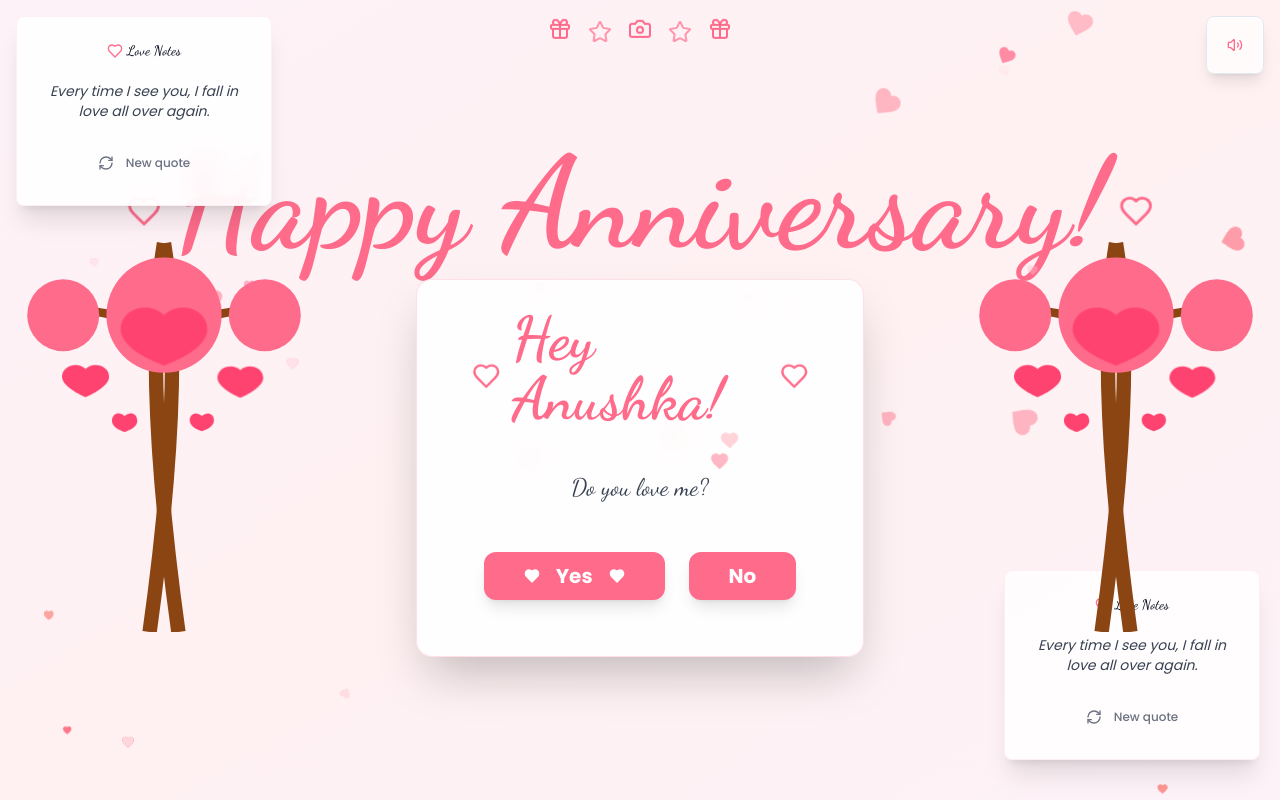
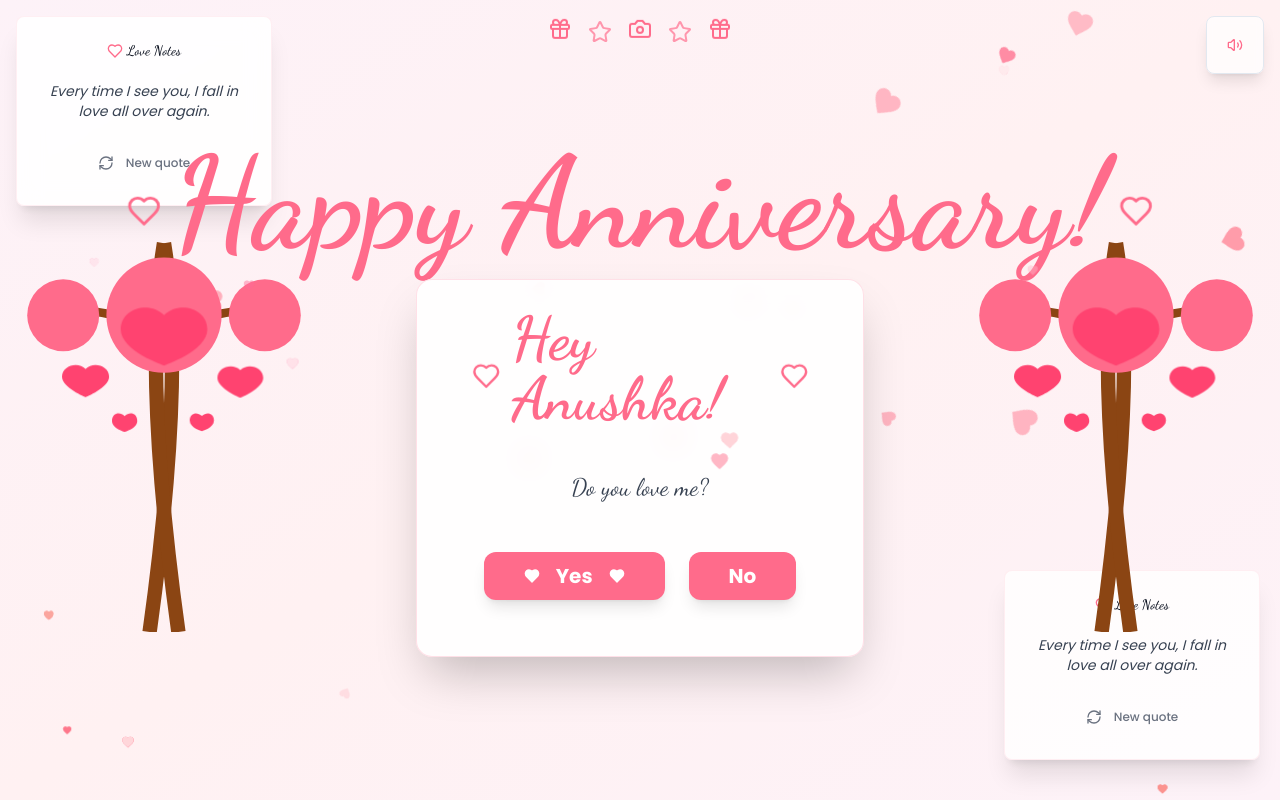
Before and after one commit to aachcoder47/anushka-love-website, a React (Vite) app: page / in a window 1280 px wide. Built offline with nearby package versions, Linux system fonts and the light colour scheme.

Commit message:
Update Index.tsx

```diff
--- a/src/pages/Index.tsx
+++ b/src/pages/Index.tsx
@@ -54,7 +54,7 @@ const Index = () => {
         <MusicPlayer />
       </div>
 
-      <div className={`absolute top-4 left-4 z-50 w-64 transition-all duration-500 ${showLoveElements ? 'opacity-100 translate-x-0' : 'opacity-0 -translate-x-10'}`}>
+      <div className={`absolute top-4 left-4 z-0 w-64 transition-all duration-500 ${showLoveElements ? 'opacity-100 translate-x-0' : 'opacity-0 -translate-x-10'}`}>
         <Card className="bg-white/90 backdrop-blur-md shadow-xl border-love/10">
           <CardContent className="pt-6">
             <LoveQuotes />
```
